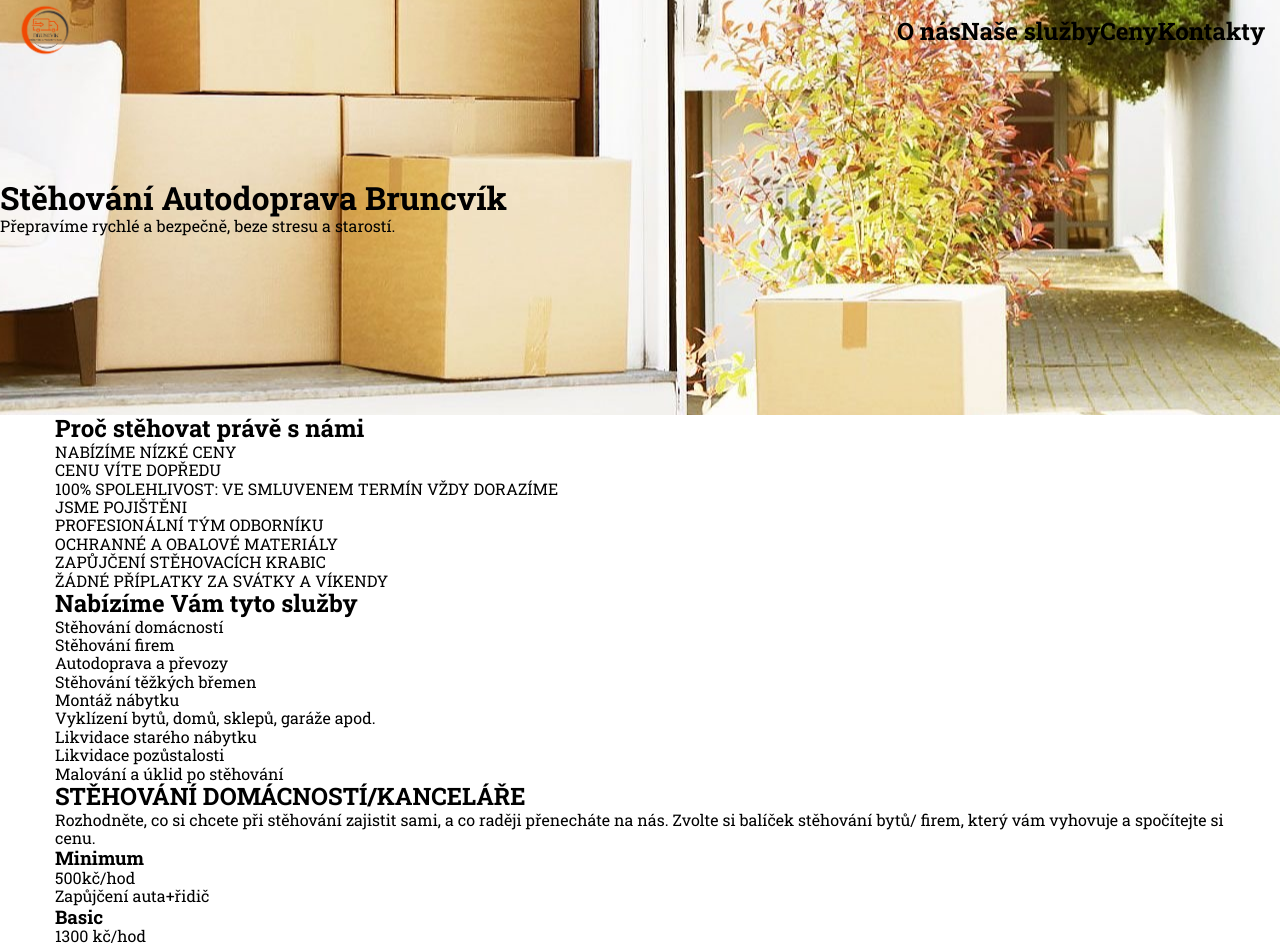
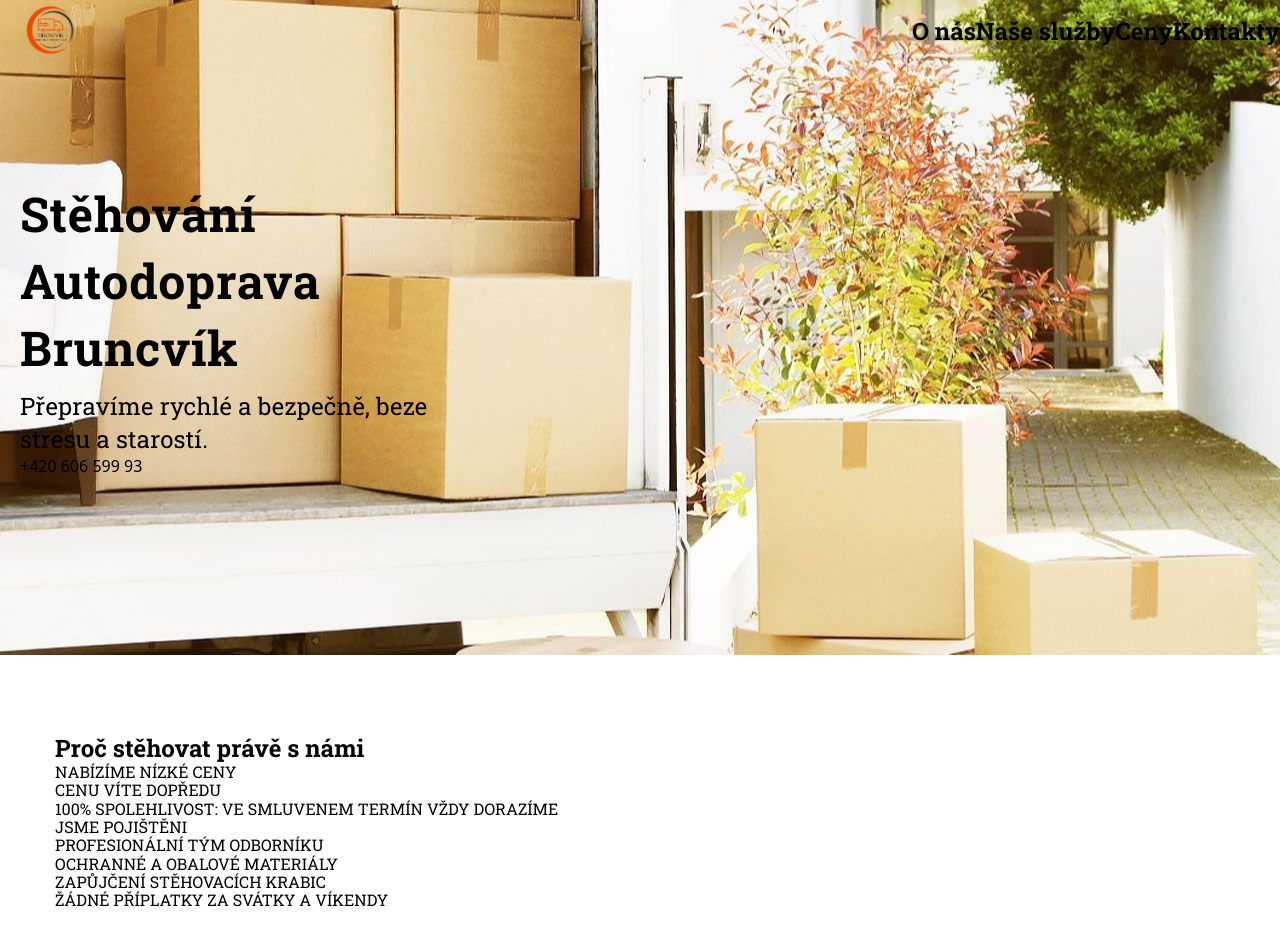
Before and after one commit to Rasiuk/bruncvik-stehovani, a website: page index.html in a window 1280 px wide. Shown: the top 943 px of the page. Drawn offline with nearby package versions, Linux system fonts and the light colour scheme; a web font is replaced by a local one.

Commit message:
add styles

```diff
--- a/index.html
+++ b/index.html
@@ -23,11 +23,9 @@
     <link rel="stylesheet" href="./styles/styles.css" />
   </head>
   <body>
-    <!-- Hero -->
-
     <!-- Header  -->
     <header>
-      <div class="header container">
+      <div class="header">
         <a class="logo header__logo" href="./index.html">
           <img class="logo__img" src="./img/logistics.png" alt="logo" />
         </a>
@@ -53,13 +51,19 @@
         </button>
       </div>
     </header>
-
-    <div class="hero">
+    <!-- Hero -->
+    <main>
+      <section class="hero">
+        <div class="hero__content">
           <h1 class="animate__animated animate__fadeInDown hero__title">
             Stěhování Autodoprava Bruncvík
           </h1>
-      <p>Přepravíme rychlé a bezpečně, beze stresu a starostí.</p>
+          <p class="hero__uppertitle">
+            Přepravíme rychlé a bezpečně, beze stresu a starostí.
+          </p>
+          <a href="tel:+420 606 599 933">+420 606 599 93</a>
         </div>
+      </section>
       <main>
         <!-- Reference -->
         <div id="O-nás" class="reference container">
@@ -99,8 +103,8 @@
           <h2>STĚHOVÁNÍ DOMÁCNOSTÍ/KANCELÁŘE</h2>
           <p>
             Rozhodněte, co si chcete při stěhování zajistit sami, a co raději
-          přenecháte na nás. Zvolte si balíček stěhování bytů/ firem, který vám
-          vyhovuje a spočítejte si cenu.
+            přenecháte na nás. Zvolte si balíček stěhování bytů/ firem, který
+            vám vyhovuje a spočítejte si cenu.
           </p>
 
           <ul class="price__list">
@@ -175,52 +179,9 @@
             </ul>
           </div>
 
-        <!-- <table>
-          <caption>
-            Hodinová sazba
-          </caption>
-          <thead>
-            <tr>
-              <th>Služby</th>
-              <th>Ceník</th>
-            </tr>
-          </thead>
-          <tbody>
-            <tr>
-              <td>1 stěhovák</td>
-              <td>250, -kč</td>
-            </tr>
-            <tr>
-              <td>2 stěhovací</td>
-              <td>500, -kč</td>
-            </tr>
-            <tr>
-              <td>3 stěhovací</td>
-              <td>750, -kč</td>
-            </tr>
-            <tr>
-              <td>Půjčení auta (jednorázové)</td>
-              <td>500, -kč</td>
-            </tr>
-            <tr>
-              <td>Dovoz/vyzvednutí krabic</td>
-              <td>500, -kč</td>
-            </tr>
-            <tr>
-              <td>Likvidace nábytku a elektrospotřebičů</td>
-              <td>500, -kč</td>
-            </tr>
-            <tr>
-              <td>Vyklízení nemovitosti</td>
-              <td>od 4000,- kč dle parametrů zakázky</td>
-            </tr>
-            <tr>
-              <td>Těžká břemena</td>
-              <td>individuálně, dle parametrů zakázky</td>
-            </tr>
-          </tbody>
-        </table> -->
-        <p>Min. účtovací čas služeb - 2 hod Určuje se každá započata hodina</p>
+          <p>
+            Min. účtovací čas služeb - 2 hod Určuje se každá započata hodina
+          </p>
           <p>
             Cena zakázky se může navýšit v případě podání mylných informací.
             Platba probíhá v hotovosti po skončení zakázky, nebo na účet (
@@ -285,6 +246,7 @@
           </li>
         </ul>
       </div>
+    </main>
     <script src="./js/mobile-menu.js"></script>
     <script src="./js/header-scroll.js"></script>
   </body>
--- a/styles/_basic.scss
+++ b/styles/_basic.scss
@@ -1,4 +1,5 @@
 $primary-color: #f14902;
+$background-blur: rgba(243, 197, 161, 0.6);
 $black-color: #000000;
 $white-color: #fff;
 $background-color: rgba(25, 28, 38, 0.6);
--- a/styles/_container.scss
+++ b/styles/_container.scss
@@ -1,4 +1,5 @@
 .container {
+  padding-top: 80px;
   padding-left: 15px;
   padding-right: 15px;
   margin-left: auto;
--- a/styles/_header.scss
+++ b/styles/_header.scss
@@ -12,9 +12,12 @@
   @media screen and (min-width: 768px) {
   }
 }
+.header__logo {
+  margin-left: 20px;
+}
 .header.no-transparency {
   backdrop-filter: blur(4px);
-  background-color: rgba($color: rgb(243, 197, 161), $alpha: 0.6);
+  background-color: $background-blur;
 }
 .nav__menu {
   display: flex;
--- a/styles/_hero.scss
+++ b/styles/_hero.scss
@@ -4,3 +4,22 @@
   background-image: url("../img/background-hero.jpg");
   background-position: center;
 }
+.hero__content {
+  max-width: 448px;
+  margin-left: 20px;
+}
+.hero__title {
+  font-size: 48px;
+  font-style: normal;
+  font-weight: 700;
+  line-height: 1.4;
+  letter-spacing: 0.64px;
+  margin-bottom: 8px;
+}
+.hero__uppertitle {
+  font-size: 24px;
+  font-style: normal;
+  font-weight: 400;
+  line-height: 1.4;
+  letter-spacing: 0.16px;
+}
--- a/styles/_mobile-menu.scss
+++ b/styles/_mobile-menu.scss
@@ -13,7 +13,6 @@
   position: absolute;
   top: 10px;
   right: 15px;
-
   display: flex;
   align-items: center;
   justify-content: center;
@@ -45,7 +44,8 @@
   z-index: 1000;
   transform: translateX(100%);
   transition: transform 250ms linear;
-  background-color: #fff;
+  backdrop-filter: blur(4px);
+  background-color: $background-blur;
 
   &.is-open {
     transform: translateX(0);
```
Also changed, not shown: styles/styles.css, 1 other file. Lines whose indentation alone changed are shown as unchanged.
